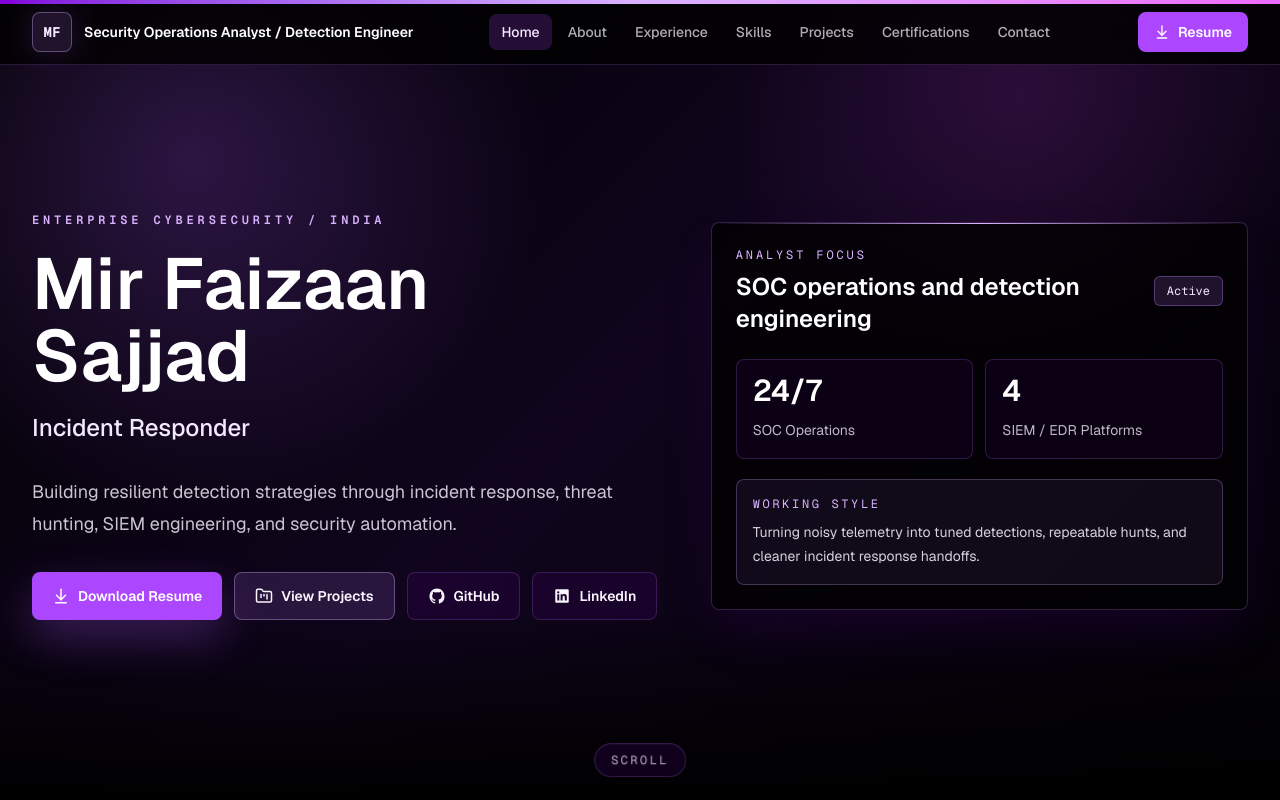
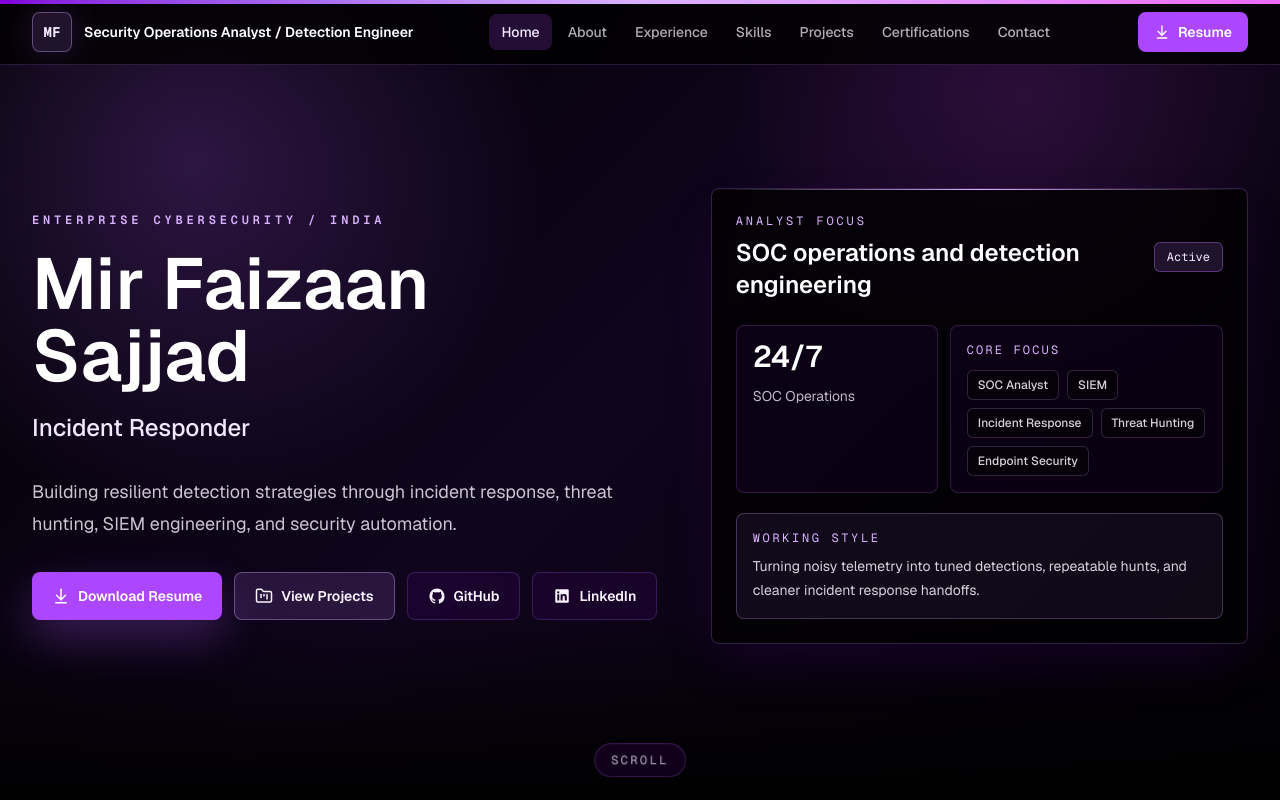
Before and after one commit to faizaanmir/cybersecurity-portfolio, a Next.js app: page / in a window 1280 px wide. Shown: the top 800 px of the page. Built offline with nearby package versions, Linux system fonts and the light colour scheme.

Commit message:
Update hero focus areas

```diff
--- a/src/app/page.tsx
+++ b/src/app/page.tsx
@@ -84,7 +84,7 @@ export default function Home() {
                 </span>
               </div>
 
-              <div className="grid gap-3 sm:grid-cols-2">
+              <div className="grid gap-3 sm:grid-cols-[0.85fr_1.15fr]">
                 {personal.metrics.map((metric) => (
                   <div
                     key={metric.label}
@@ -98,6 +98,21 @@ export default function Home() {
                     </p>
                   </div>
                 ))}
+                <div className="rounded-lg border border-purple-400/20 bg-purple-950/15 p-4 transition hover:border-purple-300/45 hover:bg-purple-900/20">
+                  <p className="font-mono text-xs uppercase tracking-[0.18em] text-purple-300">
+                    Core Focus
+                  </p>
+                  <div className="mt-3 flex flex-wrap gap-2">
+                    {personal.focusAreas.map((area) => (
+                      <span
+                        key={area}
+                        className="rounded-md border border-purple-300/20 bg-black/45 px-2.5 py-1.5 text-xs font-medium text-purple-50/85"
+                      >
+                        {area}
+                      </span>
+                    ))}
+                  </div>
+                </div>
               </div>
               <div className="mt-5 rounded-lg border border-purple-300/25 bg-purple-400/[0.08] p-4">
                 <p className="font-mono text-xs uppercase tracking-[0.22em] text-purple-300">
--- a/src/data/personal.ts
+++ b/src/data/personal.ts
@@ -59,7 +59,13 @@ export const personal = {
   ],
   metrics: [
     { value: "24/7", label: "SOC Operations" },
-    { value: "4", label: "SIEM / EDR Platforms" },
+  ],
+  focusAreas: [
+    "SOC Analyst",
+    "SIEM",
+    "Incident Response",
+    "Threat Hunting",
+    "Endpoint Security",
   ],
   contactCards: [
     {
```
